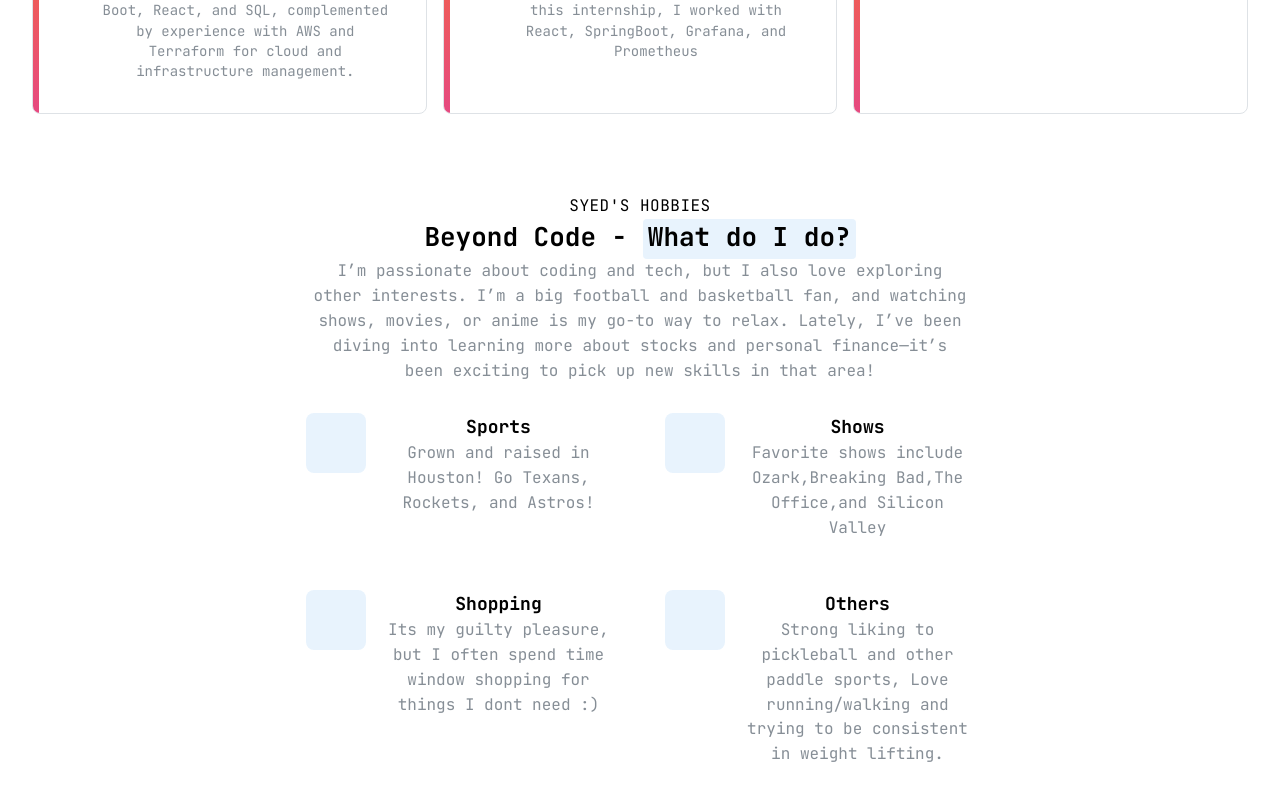
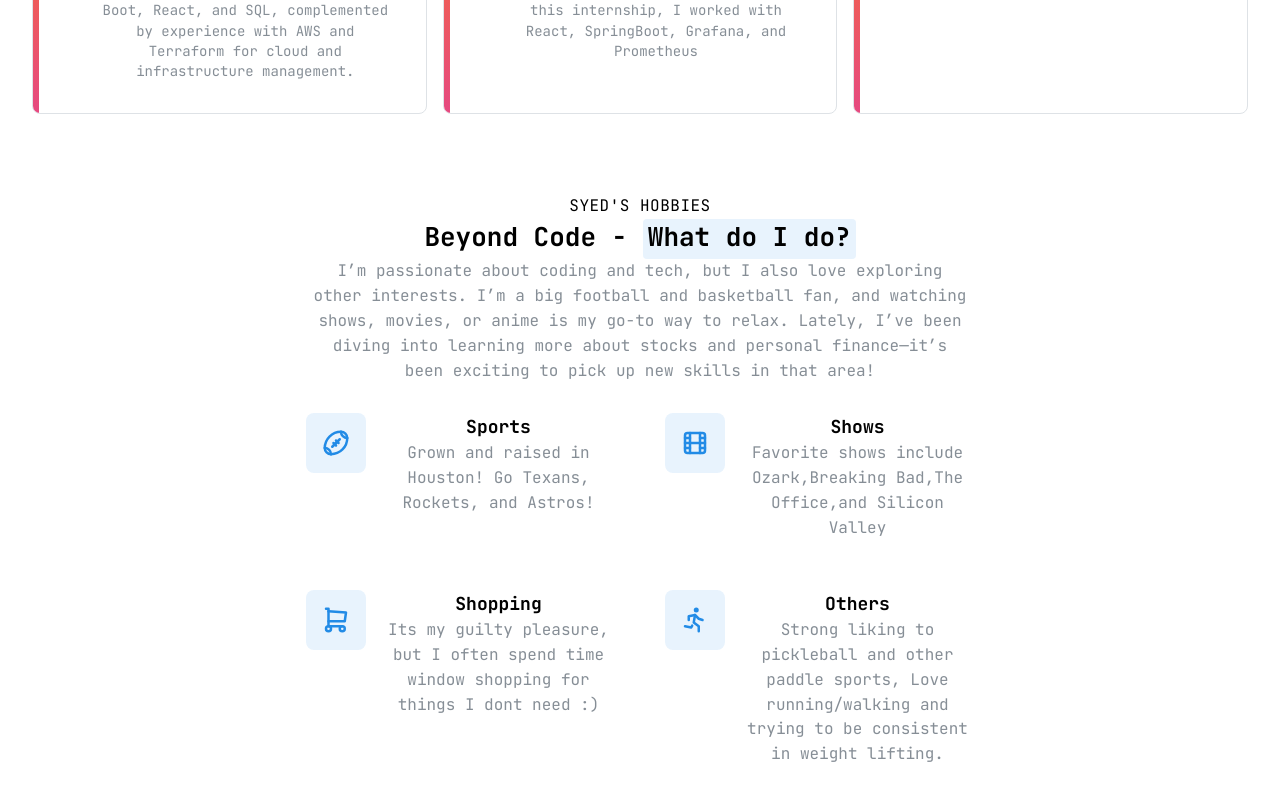
Before and after one commit to syedashar129/asharweb, a React (Vite) app in the folder asharwebui/: page / in a window 1280 px wide. Shown: the part 1746-2546 px from the top of the page. Built offline with nearby package versions, Linux system fonts and the light colour scheme; a web font is replaced by a local one.

Commit message:
added icons for hobbies

```diff
--- a/asharwebui/src/screens/home/home-components/Hobbies.tsx
+++ b/asharwebui/src/screens/home/home-components/Hobbies.tsx
@@ -1,25 +1,25 @@
-import { Container, Image, SimpleGrid, Text, ThemeIcon, Title } from '@mantine/core';
-// import IMAGES from './images';
+import { Container, SimpleGrid, Text, ThemeIcon, Title } from '@mantine/core';
 import classes from '../../../styles/home/Hobbies.module.css';
+import {IconBallAmericanFootball, IconMovie, IconRun, IconShoppingCart} from "@tabler/icons-react";
 
 const hobbies = [
     {
-        image: 'auditors',
+        icon: <IconBallAmericanFootball size={30}/>,
         title: 'Sports',
         description: 'Grown and raised in Houston! Go Texans, Rockets, and Astros!',
     },
     {
-        image: 'lawyers',
+        icon: <IconMovie size={30}/>,
         title: 'Shows',
         description: 'Favorite shows include Ozark,Breaking Bad,The Office,and Silicon Valley',
     },
     {
-        image: 'accountants',
+        icon: <IconShoppingCart size={30}/>,
         title: 'Shopping',
         description: 'Its my guilty pleasure, but I often spend time window shopping for things I dont need :)',
     },
     {
-        image: 'others',
+        icon: <IconRun size={30}/>,
         title: 'Others',
         description: 'Strong liking to pickleball and other paddle sports, Love running/walking and trying to be consistent in weight lifting.',
     },
@@ -27,9 +27,9 @@ const hobbies = [
 
 export function Hobbies() {
     const items = hobbies.map((item) => (
-        <div className={classes.item} key={item.image}>
+        <div className={classes.item} key={item.icon}>
             <ThemeIcon variant="light" className={classes.itemIcon} size={60} radius="md">
-                {/*<Image src={IMAGES[item.image]} />*/}
+                {item.icon}
             </ThemeIcon>
 
             <div>
--- a/asharwebui/src/screens/home/home-components/MainHeader.tsx
+++ b/asharwebui/src/screens/home/home-components/MainHeader.tsx
@@ -1,6 +1,5 @@
 import { IconCheck } from '@tabler/icons-react';
 import { Button, Container, Group, Image, List, Text, ThemeIcon, Title } from '@mantine/core';
-// import image from './image.svg';
 import classes from '../../../styles/home/MainHeader.module.css';
 import {Link} from "react-router-dom";
 
@@ -40,12 +39,15 @@ export function MainHeader() {
                     </List>
 
                     <Group mt={30}>
-                        <Link to={'/whoami'}>
+                        <Link to={'/contact'}>
                             <Button radius="xl" size="md" className={classes.control}>Learn More About Me</Button>
                         </Link>
-                        <Button variant="default" radius="xl" size="md" className={classes.control}>
-                            Contact me
-                        </Button>
+
+                        <Link to={'/contact'}>
+                            <Button variant="default" radius="xl" size="md" className={classes.control}>
+                                Contact me
+                            </Button>
+                        </Link>
                     </Group>
                 </div>
                 <Image src={'/profile_image.jpeg'} className={classes.image} />
```
